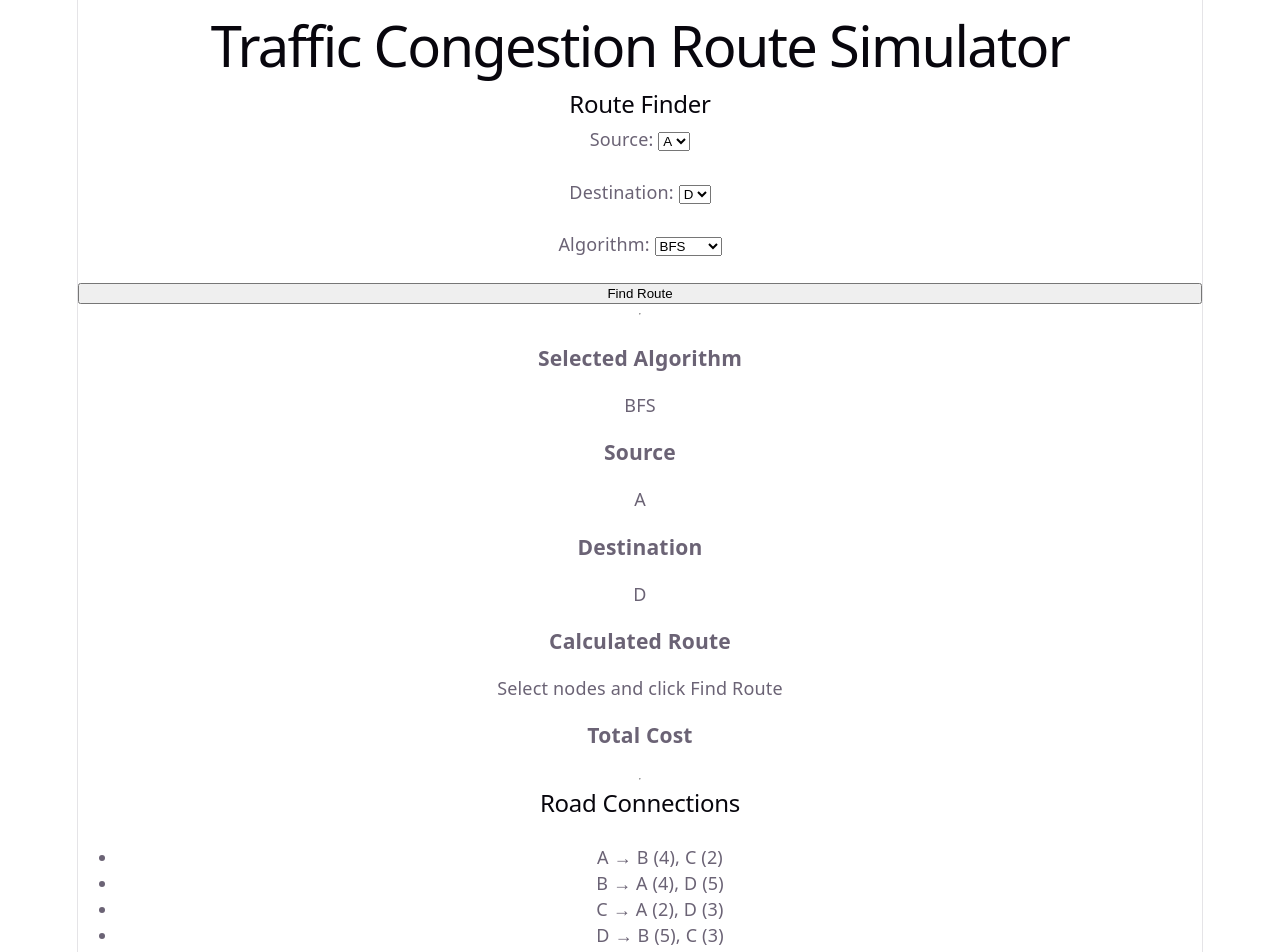
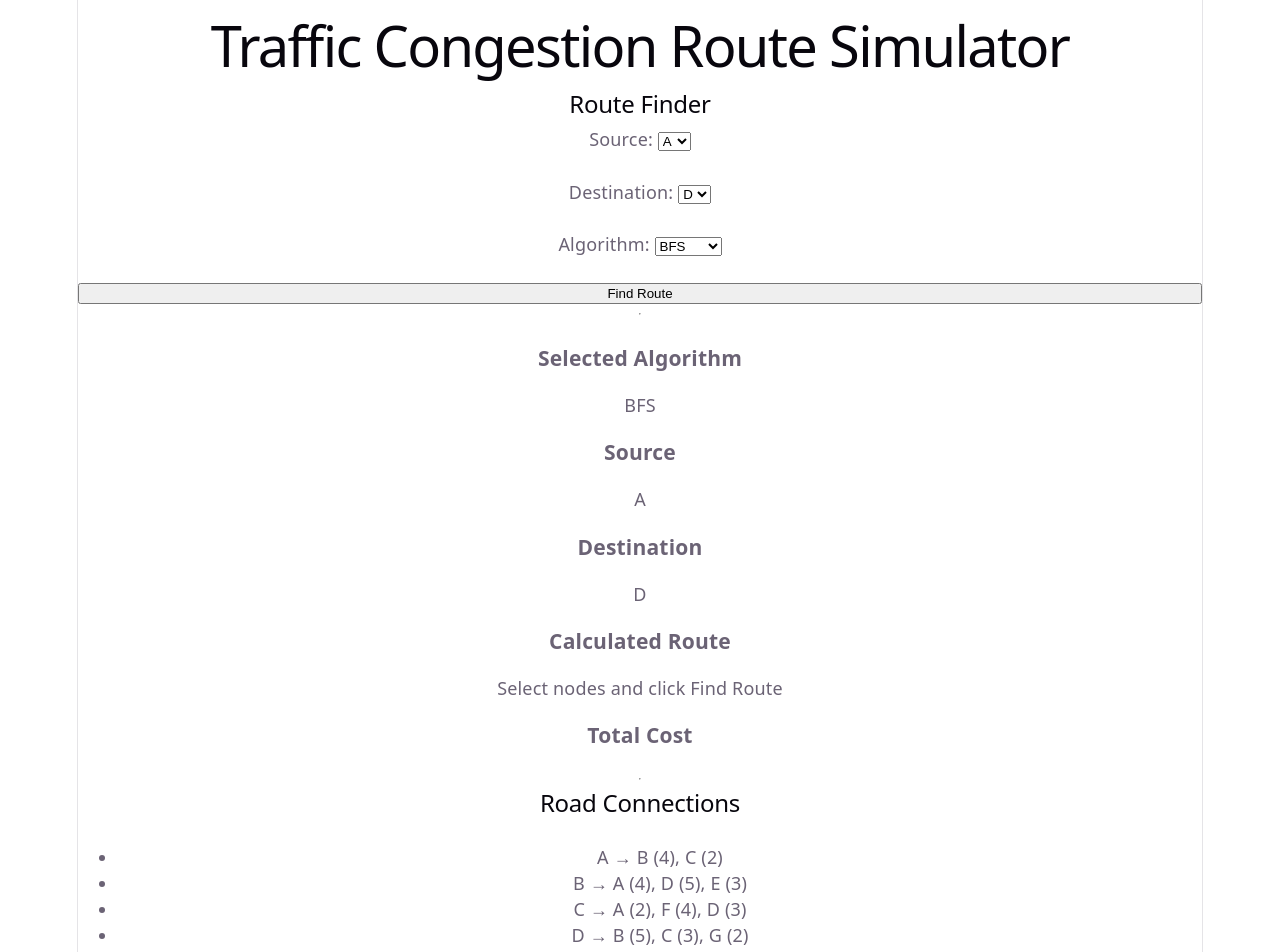
Before and after one commit to Arnavx24/traffic-congestion-route-simulator, a React app in the folder frontend/: page / in a window 1280 px wide. Shown: the top 952 px of the page. Built offline with nearby package versions, Linux system fonts and the light colour scheme; the HTML template or start-up script is replaced by a standard one.

Commit message:
Expand road network and add route cost analysis

```diff
--- a/frontend/src/graph/graphData.js
+++ b/frontend/src/graph/graphData.js
@@ -6,16 +6,40 @@ export const graph = {
 
   B: [
     { node: "A", weight: 4 },
-    { node: "D", weight: 5 }
+    { node: "D", weight: 5 },
+    { node: "E", weight: 3 }
   ],
 
   C: [
     { node: "A", weight: 2 },
+    { node: "F", weight: 4 },
     { node: "D", weight: 3 }
   ],
 
   D: [
     { node: "B", weight: 5 },
-    { node: "C", weight: 3 }
+    { node: "C", weight: 3 },
+    { node: "G", weight: 2 }
+  ],
+
+  E: [
+    { node: "B", weight: 3 },
+    { node: "H", weight: 6 }
+  ],
+
+  F: [
+    { node: "C", weight: 4 },
+    { node: "H", weight: 2 }
+  ],
+
+  G: [
+    { node: "D", weight: 2 },
+    { node: "H", weight: 1 }
+  ],
+
+  H: [
+    { node: "E", weight: 6 },
+    { node: "F", weight: 2 },
+    { node: "G", weight: 1 }
   ]
 };
```
Also changed, not shown: frontend/src/utils/calculateCost.js (added).
